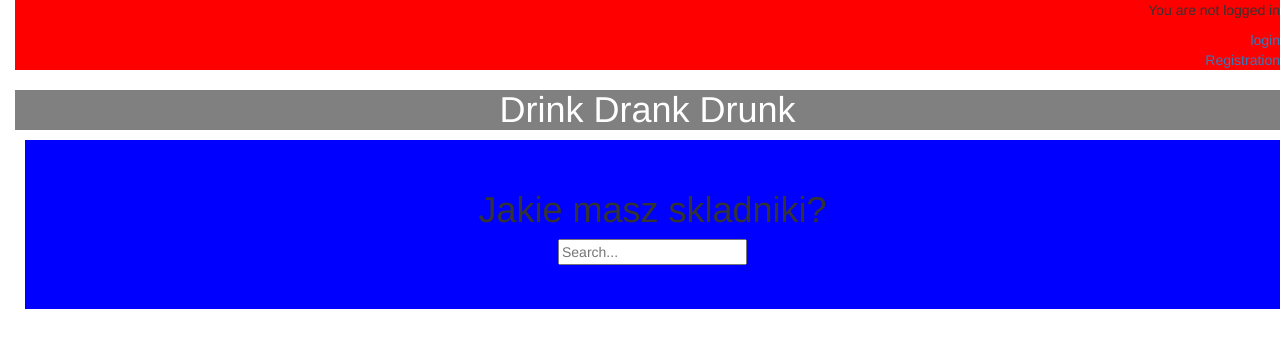
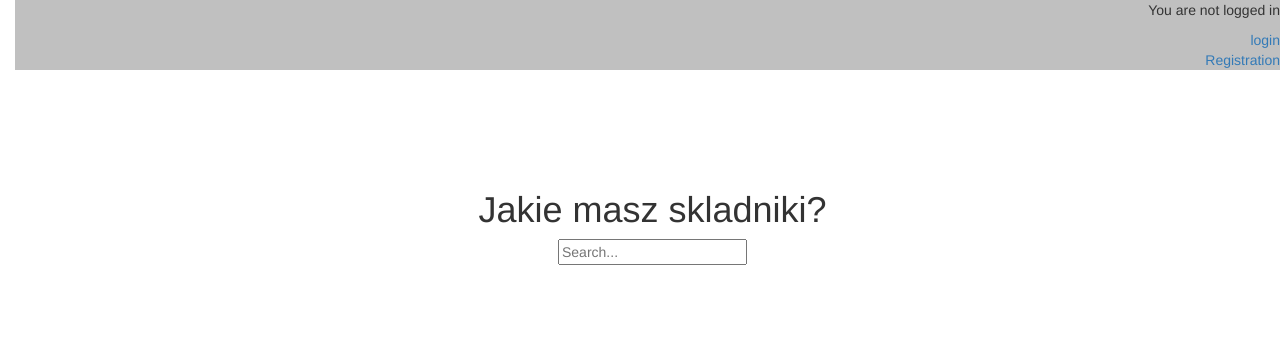
Before and after one commit to lterelak/my-first-drink, a Django app: page / in a window 1280 px wide. Shown: the top 348 px of the page. Run offline with Django 3.2, Linux system fonts and the light colour scheme; some libraries are stand-ins or nearby versions.

Commit message:
update.css

```diff
--- a/drinks/static/css/drinks.css
+++ b/drinks/static/css/drinks.css
@@ -15,24 +15,24 @@ body {
   margin-left: 10px;
   text-align: center;
   padding:30px;
-  background-color: blue;
+  background-color: white;
 }
 #logo
 {
   text-align: center;
   color: white;
-  background-color: #808080;
+  background-color: #white;
   text-align: center;
 
 }
 #login
 {
   text-align: right;
-  background-color: red;
+  background-color: #C0C0C0;
 }
 #menu
 {
-    background-color: blue;
+    background-color: white;
 }
 ul > li
 {
```
